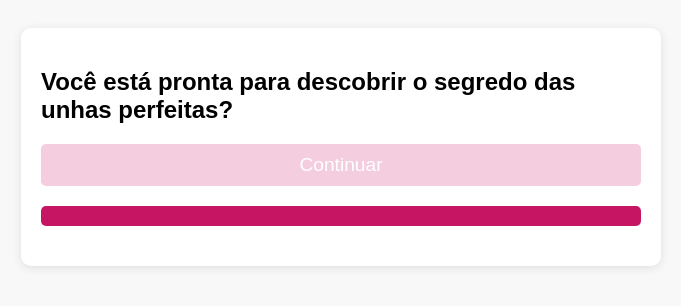
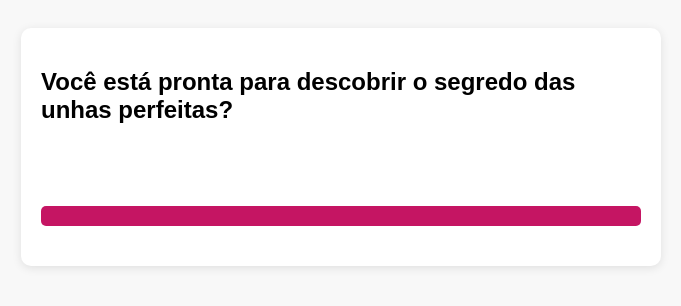
Before and after one commit to Affiliad/quiz, a plain HTML site: page index.html in a window 1280 px wide. Shown: the whole page, without its empty margins (299-980 px from the left). Drawn offline with Linux system fonts and the light colour scheme.

Commit message:
Update index.html

```diff
--- a/index.html
+++ b/index.html
@@ -32,7 +32,7 @@
         .answers li button {
             padding: 10px;
             width: 100%;
-            background-color: #f4cdde;
+            background-color: #ffffff;
             border: none;
             color: white;
             font-size: 1.2em;
```
